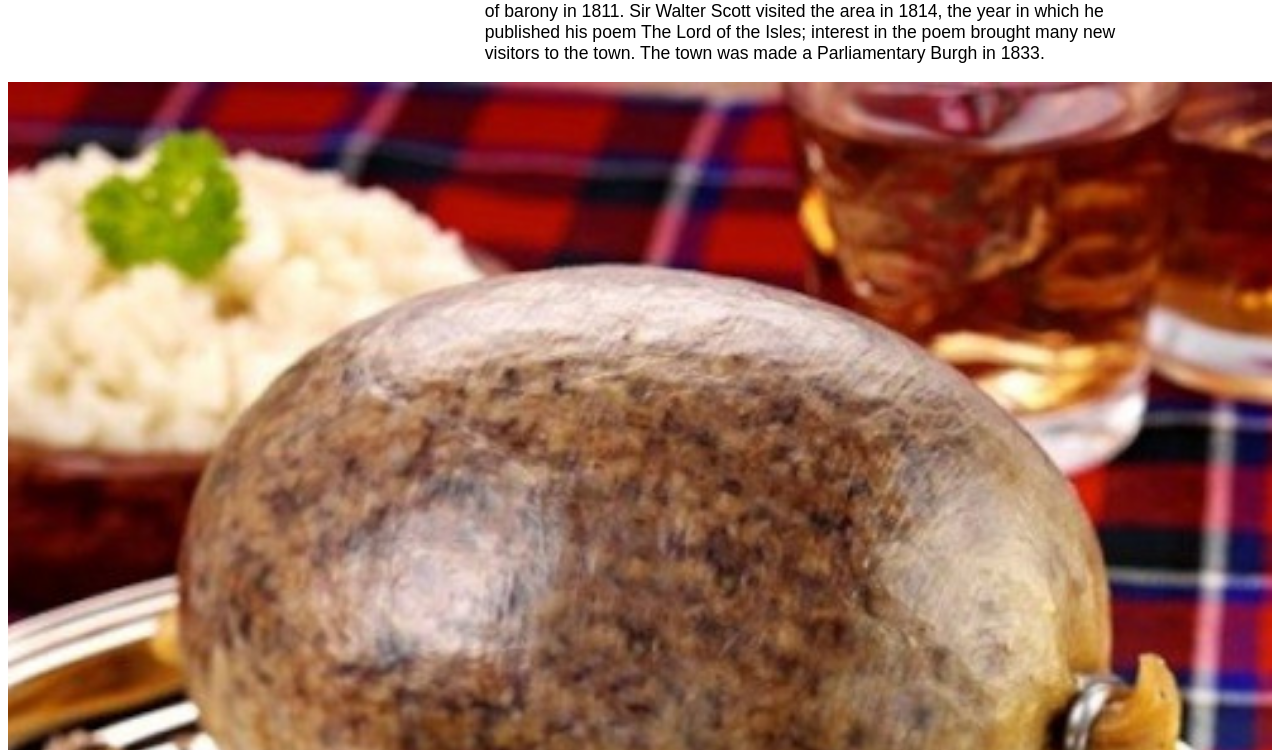
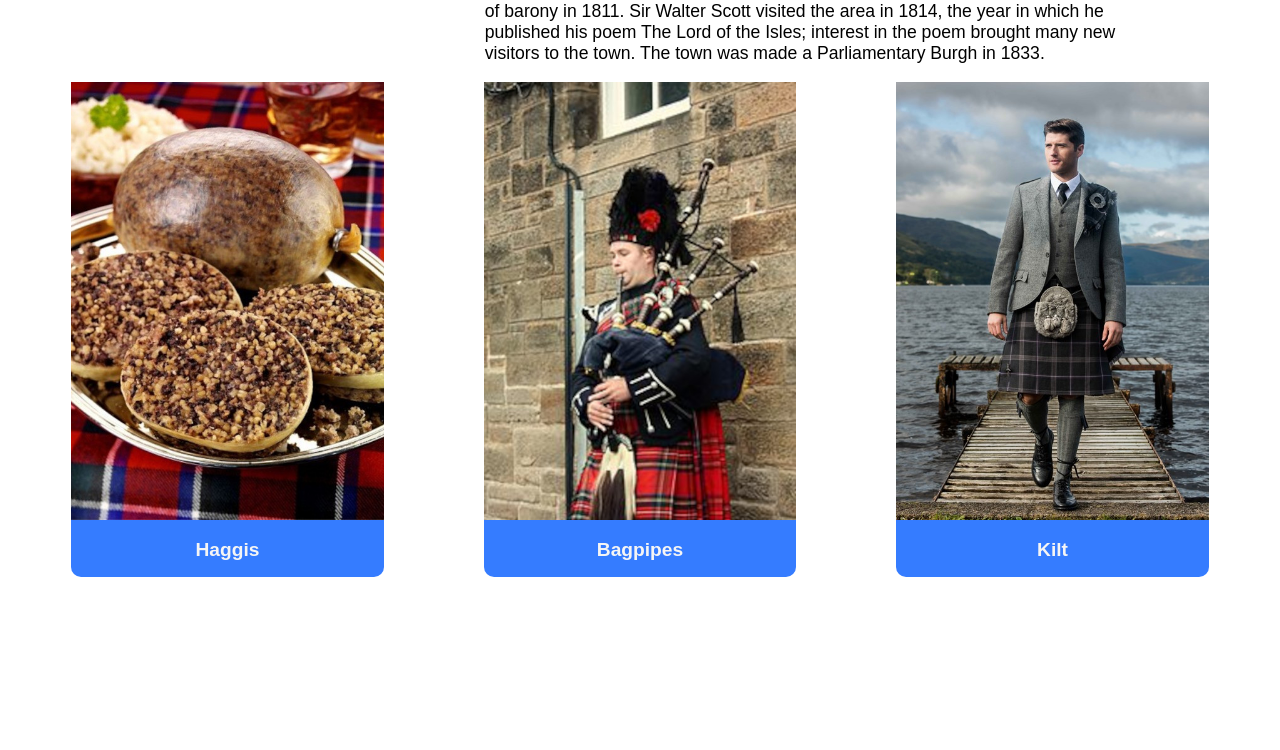
Before and after one commit to Exponential182/Practice-Website, a plain HTML site: page index.html in a window 1280 px wide. Shown: the part 2010-2760 px from the top of the page. After the commit the page ends 2587 px from the top, so only its background shows below. Drawn offline with Linux system fonts and the light colour scheme; a web font is replaced by a local one.

Commit message:
Added CSS for Three Column Grid - Finished Tutorial

```diff
--- a/style.css
+++ b/style.css
@@ -3,6 +3,10 @@
 body, html{
     height: 100%;
     font-family: "Noto-Sans", sans-serif;
+}
+
+footer{
+    margin-top: 100px;
 }
 
 img{
@@ -38,3 +42,22 @@ img{
 .info{
     font-size: 1.1em;
 }
+
+.three-column{
+    display: grid;
+    grid-template-columns: 1fr 1fr 1fr;
+    gap: 100px;
+    width: 90%;
+    margin: auto;
+}
+
+.card{
+    background-color: rgb(53, 124, 255);
+    border-radius: 10px;
+}
+
+.card-text{
+    font-size: 1.2em;
+    text-align: center;
+    color: whitesmoke;
+}
```
Also changed, not shown: index.html (+1 -1 lines).
